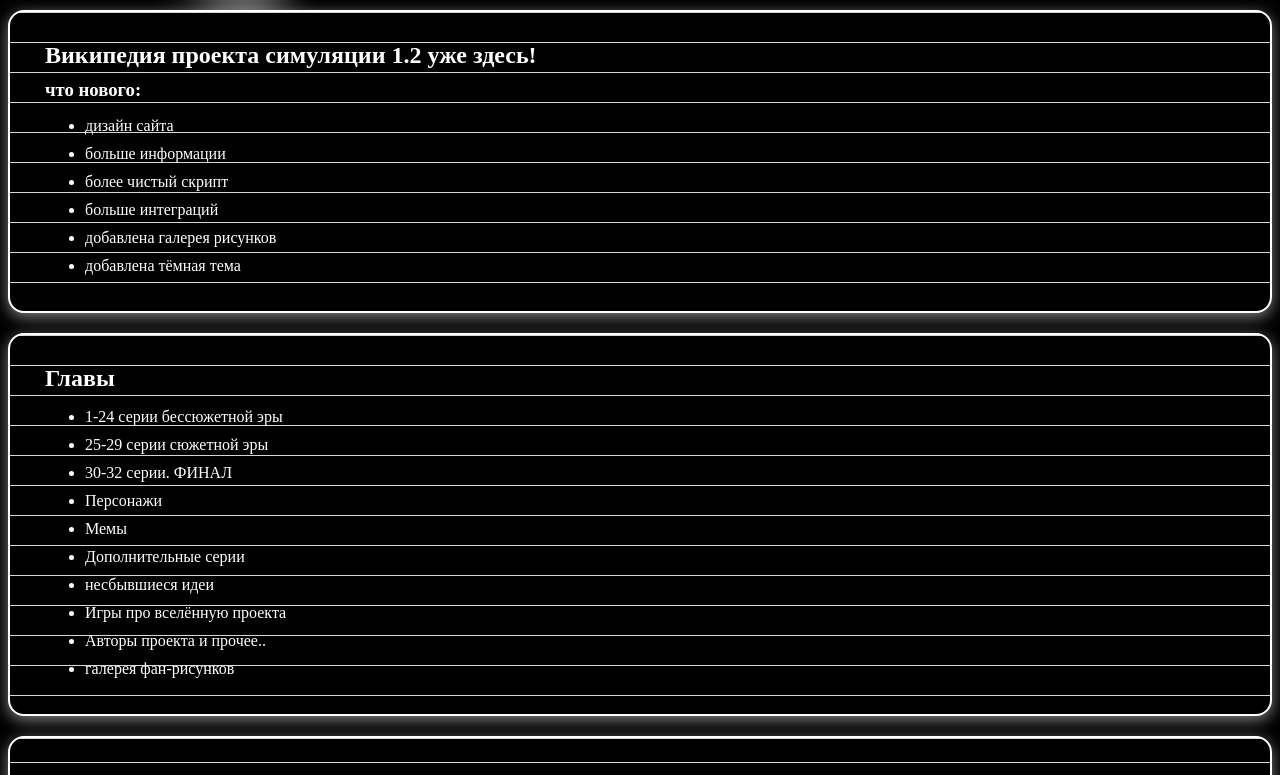
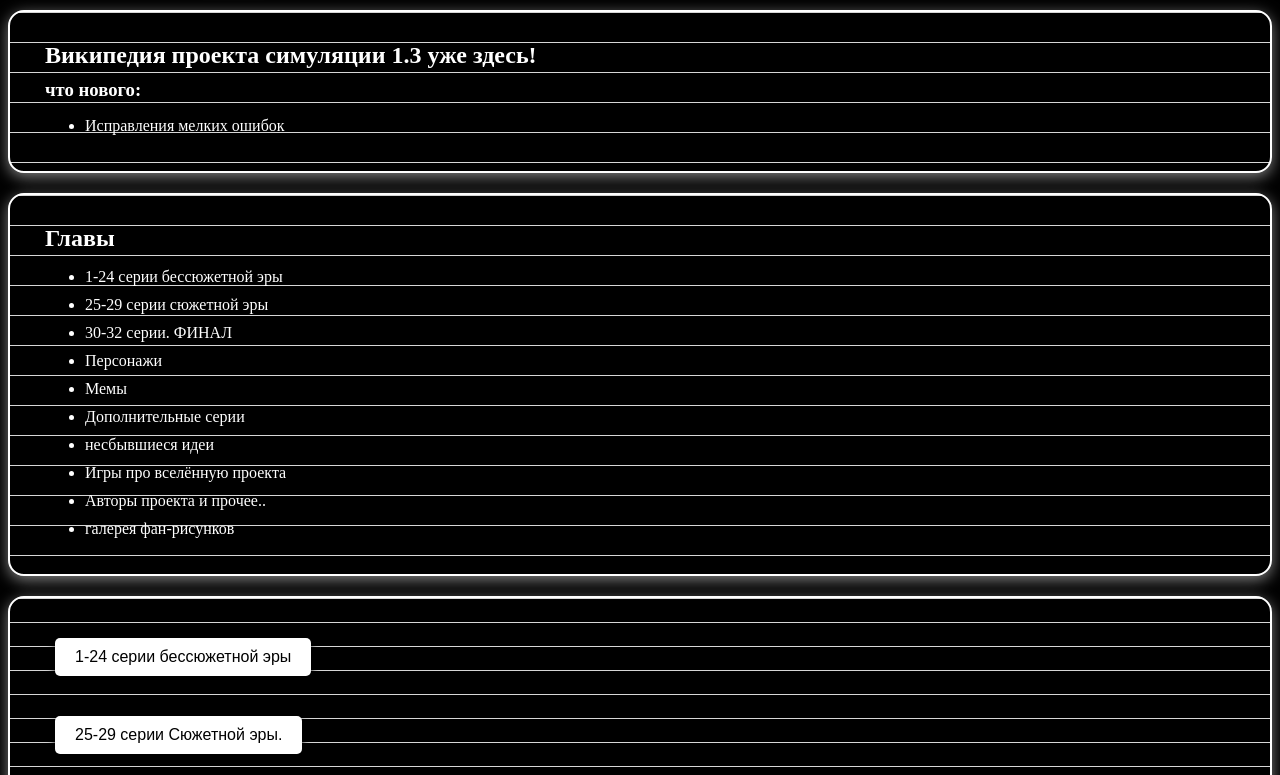
Before and after one commit to aleksej-create/ProjectC, a plain HTML site: page index.html in a window 1280 px wide. Shown: the top 775 px of the page. Drawn offline with Linux system fonts and the light colour scheme.

Commit message:
Update index.html
Исправление ошибок

```diff
--- a/index.html
+++ b/index.html
@@ -10,15 +10,10 @@
 <body>
     <div class="content">
     <section class="card">
-        <h2>Википедия проекта симуляции 1.2 уже здесь!</h2>
+        <h2>Википедия проекта симуляции 1.3 уже здесь!</h2>
         <h3>что нового:</h3>
         <ul>
-            <li>дизайн сайта</li>
-            <li>больше информации</li>
-            <li>более чистый скрипт</li>
-            <li>больше интеграций</li>
-            <li>добавлена галерея рисунков</li>
-            <li>добавлена тёмная тема</li>
+            <li>Исправления мелких ошибок</li>
         </ul>
         </div>
     </section>
```
